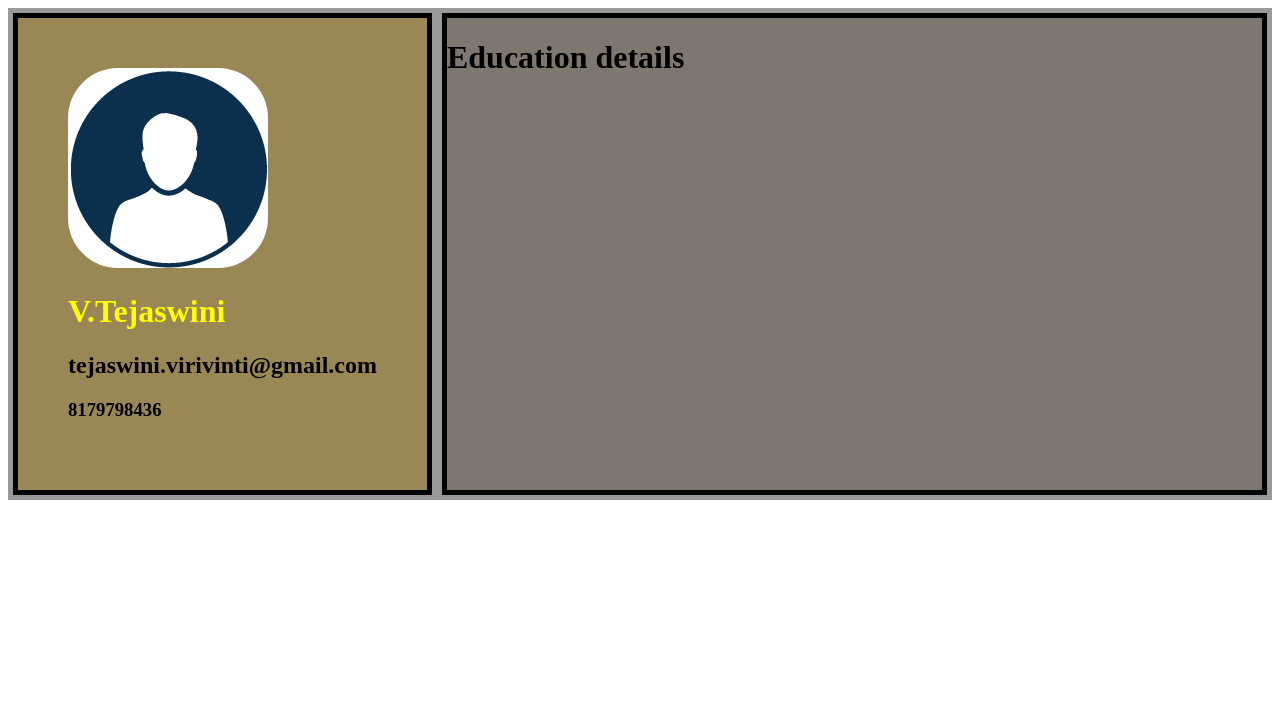
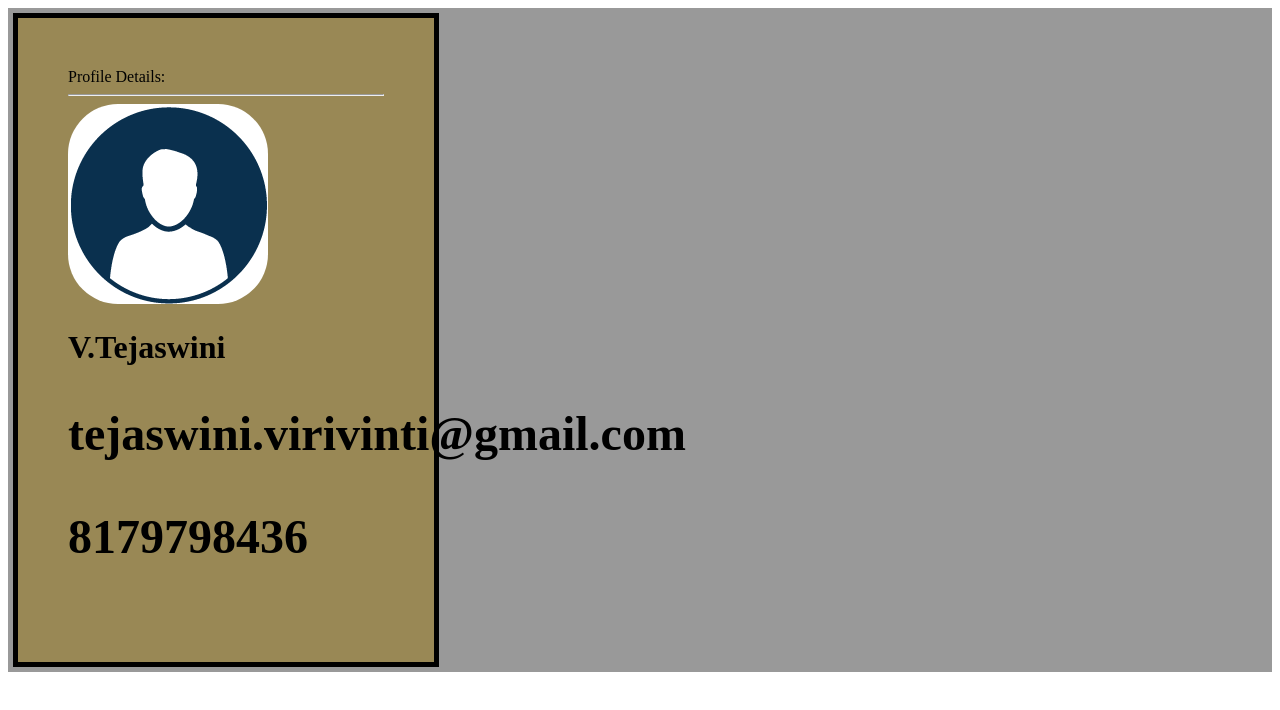
Before and after one commit to TejaswiniVirivinti/resume, a plain HTML site: page index.html in a window 1280 px wide. Drawn offline with Linux system fonts and the light colour scheme.

Commit message:
initial commit

```diff
--- a/data.json
+++ b/data.json
@@ -0,0 +1,9 @@
+{
+  "left":{
+"photo":"images.png",
+"name":"V.Tejaswini",
+"email":"tejaswini.virivinti@gmail.com",
+"phone":"8179798436"
+
+  }
+}
--- a/index.html
+++ b/index.html
@@ -7,8 +7,8 @@
 <link rel="stylesheet" href="style.css">
   </head>
   <body>
-    <div class="main">
-      <div class="left">
+    <div class="main" id="main">
+      <!--<div class="left">
         <img src="images.png" alt="my Profile image">
         <h1 id="name">V.Tejaswini</h1>
         <h2>tejaswini.virivinti@gmail.com</h2>
@@ -20,7 +20,7 @@
           <h1>Education details</h1>
         </div>
       </div>
-
+-->
   </div>
   </body>
   <script type="text/javascript" src="main.js">
--- a/main.js
+++ b/main.js
@@ -0,0 +1,53 @@
+//Ajax call(XMLHTTPREQUEST) initiation
+function loadjson(file,callback){
+  var xhr=new XMLHttpRequest();
+  xhr.overrideMimeType("application/json");
+  xhr.open("GET",file,true);
+  xhr.onreadystatechange=function (){
+    if(xhr.readyState===4 && xhr.status =="200"){
+      callback(xhr.responseText);
+
+    }
+  }
+  xhr.send();
+}
+//function calling
+loadjson("data.json",function(text)
+{
+  let data=JSON.parse(text);
+  console.log(data);
+  basics(data.left);
+})
+//for main div class calling
+// var main=document.queryselector('.main');
+//for main div id calling
+var main=document.getElementById('main');
+//element creation
+var left=document.createElement("div");
+//add class name to element
+left.classList.add("left");
+//add id to element
+left.setAttribute("id","left");
+//adding text to div
+left.textContent="Profile Details:"
+//creates a horizontal line to the textContent
+left.appendChild(document.createElement("HR"));
+//appending to main div
+main.appendChild(left);
+function basics(leftside){
+  var image=document.createElement("img");
+  image.src=leftside.photo;
+  left.appendChild(image);
+var name=document.createElement("h1");
+name.textContent=leftside.name;
+left.appendChild(name);
+var email=document.createElement("h2");
+email.textContent=leftside.email;
+name.appendChild(email);
+var ph=document.createElement("p");
+ph.textContent=leftside.phone;
+email.appendChild(ph);
+console.log(left);
+
+
+}
```
